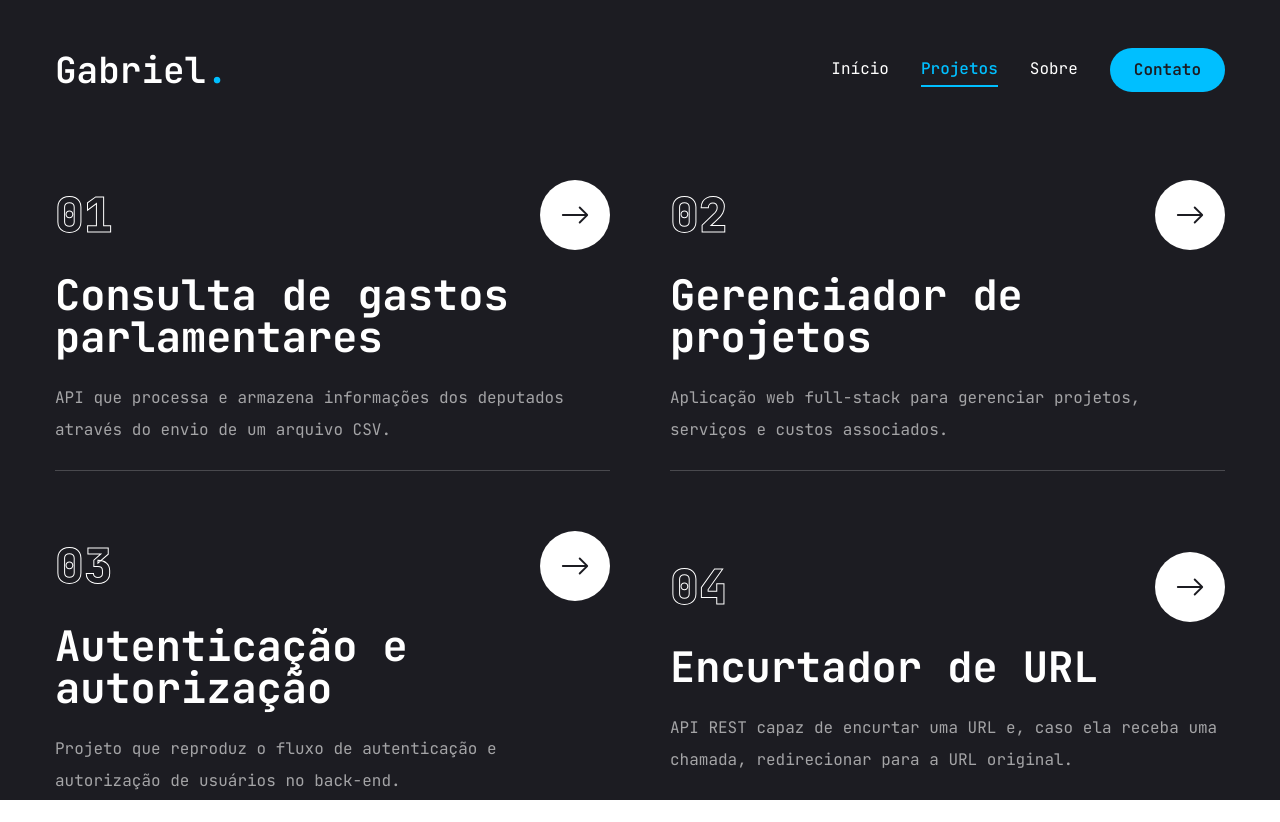
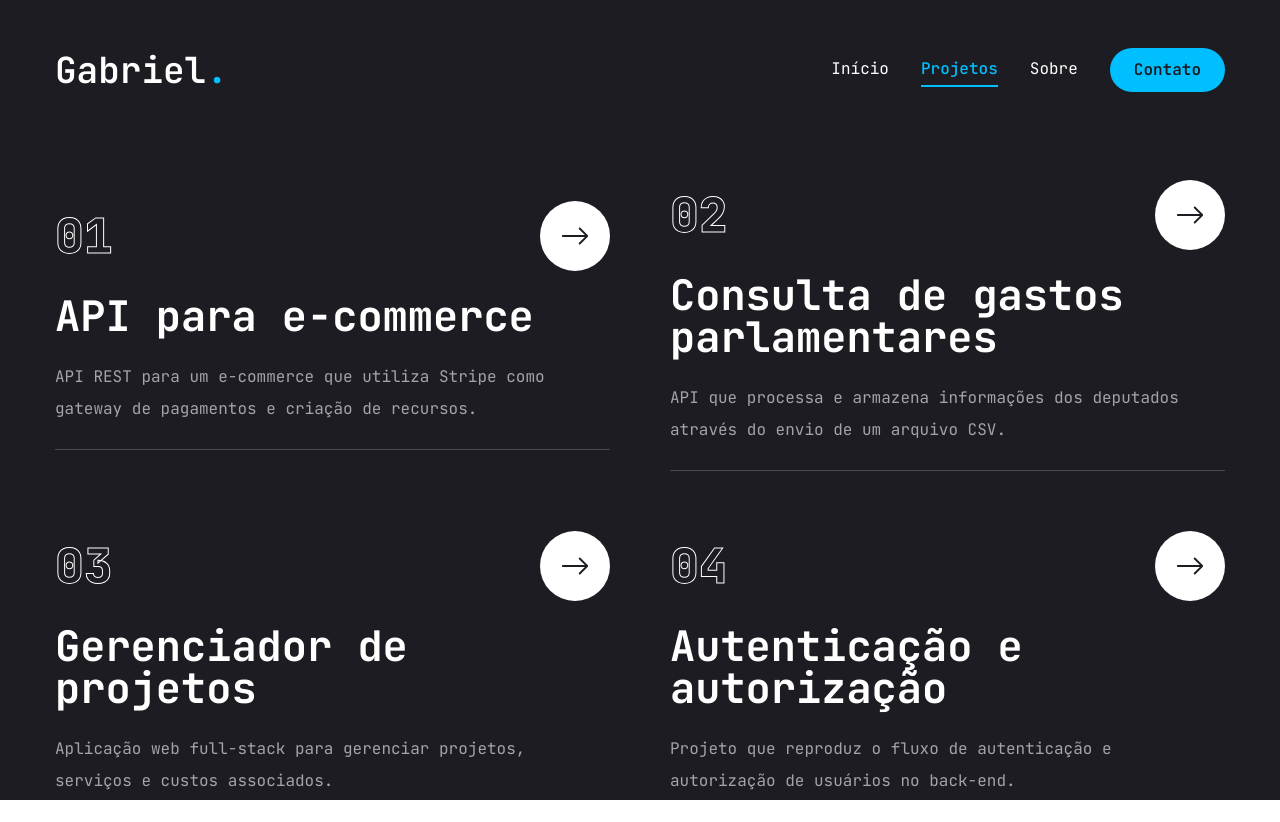
Before and after one commit to gabrieudev/portfolio, a Next.js app: page /projetos in a window 1280 px wide. Built offline with nearby package versions, Linux system fonts and the light colour scheme.

Commit message:
style: update projects

```diff
--- a/src/app/projetos/page.jsx
+++ b/src/app/projetos/page.jsx
@@ -7,31 +7,31 @@ import { motion } from "framer-motion";
 const projects = [
   {
     num: "01",
+    title: "API para e-commerce",
+    description:
+      "API REST para um e-commerce que utiliza Stripe como gateway de pagamentos e criação de recursos.",
+    href: "https://github.com/gabrieudev/url-shortener",
+  },
+  {
+    num: "02",
     title: "Consulta de gastos parlamentares",
     description:
       "API que processa e armazena informações dos deputados através do envio de um arquivo CSV.",
     href: "https://github.com/gabrieudev/gastos-parlamentares",
   },
   {
-    num: "02",
+    num: "03",
     title: "Gerenciador de projetos",
     description:
       "Aplicação web full-stack para gerenciar projetos, serviços e custos associados.",
     href: "https://github.com/gabrieudev/budget-bridge",
   },
   {
-    num: "03",
+    num: "04",
     title: "Autenticação e autorização",
     description:
       "Projeto que reproduz o fluxo de autenticação e autorização de usuários no back-end.",
     href: "https://github.com/gabrieudev/auth",
-  },
-  {
-    num: "04",
-    title: "Encurtador de URL",
-    description:
-      "API REST capaz de encurtar uma URL e, caso ela receba uma chamada, redirecionar para a URL original.",
-    href: "https://github.com/gabrieudev/url-shortener",
   },
 ];
 
```
